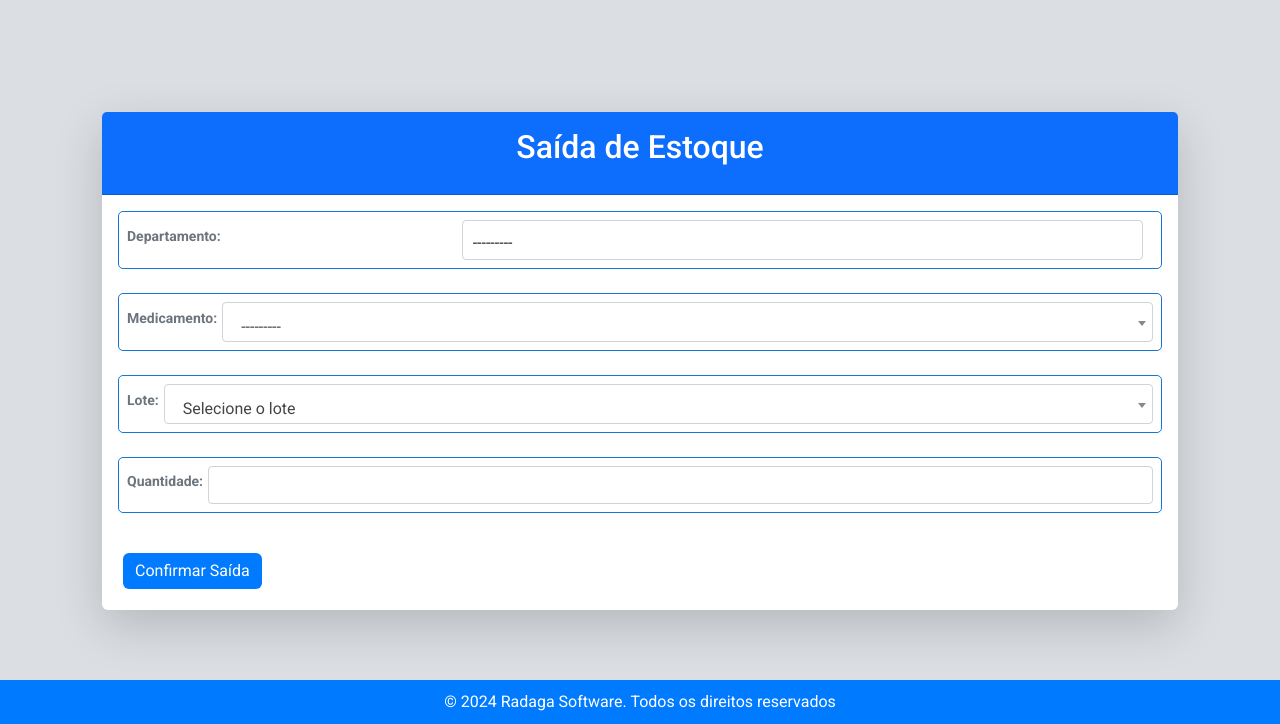
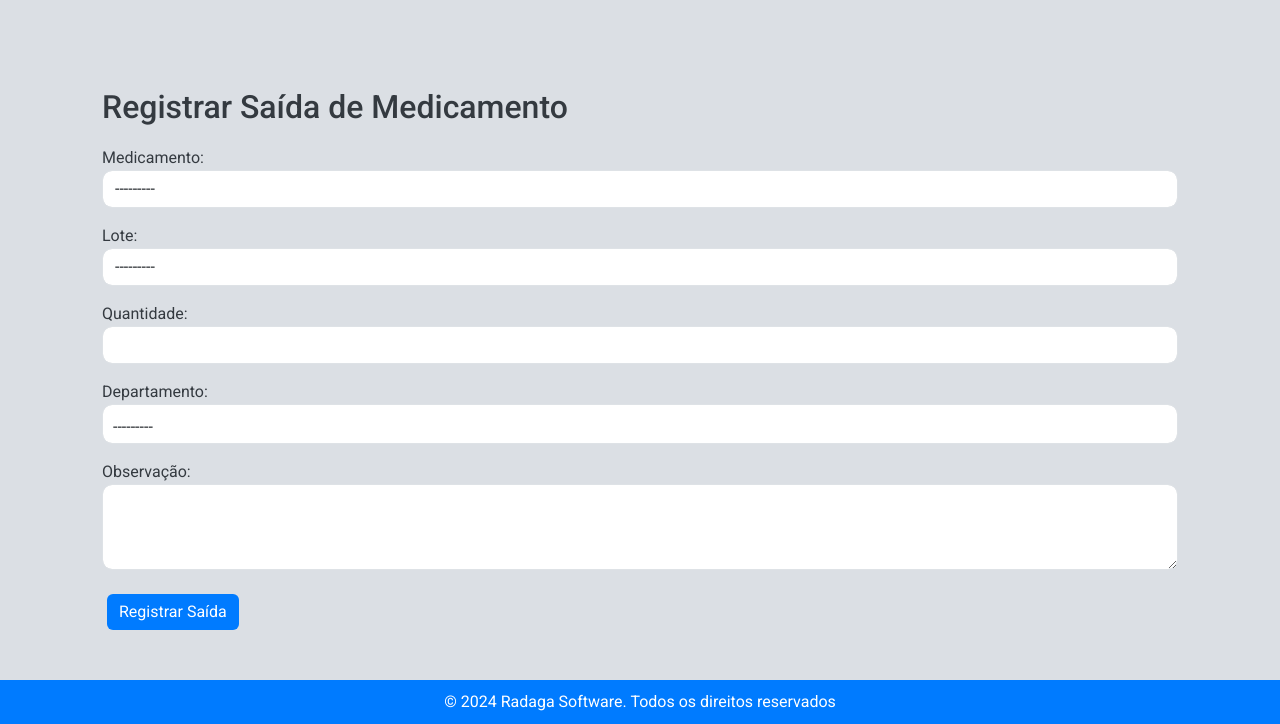
Before and after one commit to rafaolivato/farmacia, a Django app: page /estoque/saida_estoque/ in a window 1280 px wide. Shown: the part 76-800 px from the top of the page. Run offline with Django 3.2, Linux system fonts and the light colour scheme; a user stored in the database is signed in; data comes from the database, SQL or seed files in the repository; both versions use the stored data as it was after the commit; some libraries are stand-ins or nearby versions.

Commit message:
Tentativa acerto da saida medicamento

```diff
--- a/estoque/forms.py
+++ b/estoque/forms.py
@@ -274,58 +274,35 @@ class ItemRequisicaoForm(forms.ModelForm):
 from django import forms
 from .models import SaidaEstoque, Medicamento, DetalhesMedicamento
 
+
+
+from django import forms
+from .models import SaidaEstoque, DetalhesMedicamento, Medicamento
+
 class SaidaEstoqueForm(forms.ModelForm):
     class Meta:
         model = SaidaEstoque
-        fields = ['departamento', 'medicamento', 'lote', 'quantidade']
+        fields = ['medicamento', 'lote', 'quantidade', 'departamento', 'observacao']
         widgets = {
-            'medicamento': forms.Select(attrs={
-                'class': 'select2',
-                'id': 'id_medicamento',  # Garante o atributo id
-            }),
-            'lote': forms.Select(attrs={
-                'class': 'select2',
-                'id': 'id_lote',  # Garante o atributo id
-            }),
-            'quantidade': forms.NumberInput(attrs={
-                'class': 'form-control',
-                'id': 'id_quantidade',  # Garante o atributo id
-            }),
-            'departamento': forms.Select(attrs={
-                'class': 'form-control',
-                'id': 'id_departamento',  # Garante o atributo id
-            }),
+
+            'medicamento': forms.Select(attrs={'class': 'form-control', 'id': 'id_medicamento'}),
+            'lote': forms.Select(attrs={'class': 'form-control', 'id': 'id_lote'}),
+            'quantidade': forms.NumberInput(attrs={'class': 'form-control', 'min': 1}),
+            'departamento': forms.Select(attrs={'class': 'form-control'}),
+            'observacao': forms.Textarea(attrs={'class': 'form-control', 'rows': 3}),
         }
 
     def __init__(self, *args, **kwargs):
-        estabelecimento = kwargs.pop('estabelecimento', None)
+        user = kwargs.pop('user', None)  # Pegamos o usuário logado
         super().__init__(*args, **kwargs)
+        if user:
+            # Filtrar medicamentos e lotes pelo estabelecimento do usuário logado
+            estabelecimento = user.profile.estabelecimento
+            medicamentos_ids = DetalhesMedicamento.objects.filter(
+                estabelecimento=estabelecimento
+            ).values_list('medicamento', flat=True).distinct()
 
-        # Garante a adição de id e name caso faltem
-        for field_name, field in self.fields.items():
-            field.widget.attrs.setdefault('id', f'id_{field_name}')
-            field.widget.attrs.setdefault('name', field_name)
-
-        if estabelecimento:
-            self.fields['medicamento'].queryset = Medicamento.objects.filter(
-                detalhesmedicamento__estoque__estabelecimento=estabelecimento,
-                detalhesmedicamento__quantidade__gt=0
-            ).distinct()
-            if 'medicamento' in self.data:
-                try:
-                    medicamento_id = int(self.data.get('medicamento'))
-                    self.fields['lote'].queryset = DetalhesMedicamento.objects.filter(
-                        medicamento_id=medicamento_id,
-                        estoque__estabelecimento=estabelecimento,
-                        quantidade__gt=0
-                    )
-                except (ValueError, TypeError):
-                    self.fields['lote'].queryset = DetalhesMedicamento.objects.none()
-            elif self.instance.pk:
-                self.fields['lote'].queryset = self.instance.medicamento.detalhesmedicamento_set.filter(
-                    estoque__estabelecimento=estabelecimento,
-                    quantidade__gt=0
-                )
-        else:
-            self.fields['medicamento'].queryset = Medicamento.objects.none()
-            self.fields['lote'].queryset = DetalhesMedicamento.objects.none()
+            self.fields['medicamento'].queryset = Medicamento.objects.filter(id__in=medicamentos_ids)
+            self.fields['lote'].queryset = DetalhesMedicamento.objects.filter(
+                estabelecimento=estabelecimento
+            )
--- a/estoque/templates/estoque/saida_estoque.html
+++ b/estoque/templates/estoque/saida_estoque.html
@@ -1,126 +1,44 @@
-{% extends 'estoque/base.html' %}
+{% extends "estoque/base.html" %}
 
 {% block content %}
-<div class="container mt-5">
-    <div class="card shadow-lg">
-        <div class="card-header bg-primary text-white text-center">
-            <h2 class="logincolor">Saída de Estoque</h2>
-        </div>
-        <div class="card-body">
-            <form method="POST" id="saida-estoque-form">
-                {% csrf_token %}
-                <div class="form-group">
-                    <label for="id_departamento">Departamento:</label>
-                    {{ form.departamento }}
-                </div>
-                <div class="form-group">
-                    <label for="id_medicamento">Medicamento:</label>
-                    <select name="medicamento" class="select2" id="id_medicamento">
-                        <option value="">---------</option>
-                        {% for medicamento in medicamentos %}
-                            <option value="{{ medicamento.id }}">{{ medicamento.nome }}</option>
-                        {% endfor %}
-                    </select>
-                </div>
-                <div class="form-group">
-                    <label for="id_lote">Lote:</label>
-                    <select name="lote" class="select2" id="id_lote">
-                        <option value="">Selecione o lote</option>
-                    </select>
-                </div>
-                <div class="form-group">
-                    <label for="id_quantidade">Quantidade:</label>
-                    {{ form.quantidade }}
-                </div>
-                <button type="submit" class="btn btn-primary mt-3">Confirmar Saída</button>
-                <input type="hidden" id="id_estabelecimento" value="{{ user.profile.estabelecimento.id }}">
+<div class="container">
+    <h2 class="mt-4">Registrar Saída de Medicamento</h2>
+    <form method="post">
+        {% csrf_token %}
+        {{ form.as_p }}
+        <button type="submit" class="btn btn-primary mt-2">Registrar Saída</button>
+    </form>
+</div>
+<script>
+    document.addEventListener("DOMContentLoaded", function() {
+        const medicamentoSelect = document.getElementById("id_medicamento"); // ID do campo medicamento
+        const loteSelect = document.getElementById("id_lote"); // ID do campo lote
 
-            </form>
-        </div>
-    </div>
-</div>
-
-
-<script src="https://code.jquery.com/jquery-3.6.0.min.js"></script>
-<script src="https://cdn.jsdelivr.net/npm/select2@4.1.0-rc.0/dist/js/select2.min.js"></script>
-
-<script>
-    const medicamentoField = $('#id_medicamento');
-    const loteField = $('#id_lote');
-
-medicamentoField.on('change', function () {
-    const medicamentoId = $(this).val();
-    const estabelecimentoId = $('#id_estabelecimento').val();  // Supondo que você tenha um campo escondido com o ID do estabelecimento
-
-    if (medicamentoId && estabelecimentoId) {
-        $.ajax({
-            url: `/api/lotes_por_medicamento/${medicamentoId}/`,  // A URL com o medicamento_id
-            method: 'GET',
-            data: {
-                estabelecimento_id: estabelecimentoId  // Envia o estabelecimento_id na query string
-            },
-            success: function (data) {
-                loteField.html('<option value="">Selecione o lote</option>');
-                if (data.lotes && data.lotes.length > 0) {
-                    data.lotes.forEach(lote => {
-                        loteField.append(
-                            `<option value="${lote.id}">${lote.lote} - Quantidade: ${lote.quantidade}</option>`
-                        );
-                    });
-                } else {
-                    loteField.append('<option value="">Nenhum lote encontrado</option>');
-                }
-            },
-            error: function () {
-                loteField.html('<option value="">Erro ao carregar lotes</option>');
+        // Função para atualizar os lotes
+        medicamentoSelect.addEventListener("change", function() {
+            const medicamentoId = this.value; // Pega o ID do medicamento selecionado
+            if (medicamentoId) {
+                // Faz uma requisição para a API
+                fetch(`/api/lotes_por_medicamento/${medicamentoId}/`)
+                    .then(response => response.json())
+                    .then(data => {
+                        // Limpa os lotes existentes
+                        loteSelect.innerHTML = '<option value="">---------</option>';
+                        // Adiciona os novos lotes ao select
+                        data.forEach(lote => {
+                            const option = document.createElement("option");
+                            option.value = lote.id;
+                            option.textContent = `${lote.codigo} - ${lote.quantidade} disponíveis`;
+                            loteSelect.appendChild(option);
+                        });
+                    })
+                    .catch(error => console.error('Erro ao carregar os lotes:', error));
+            } else {
+                // Se nenhum medicamento for selecionado, limpa os lotes
+                loteSelect.innerHTML = '<option value="">---------</option>';
             }
         });
-    } else {
-        loteField.html('<option value="">Selecione o medicamento e o estabelecimento</option>');
-    }
-});
-
-    $(document).ready(function () {
-    // Inicializa o Select2
-    $('.select2').select2();
-
-    const medicamentoField = $('#id_medicamento');
-    const loteField = $('#id_lote');
-    const estabelecimentoId = $('#id_estabelecimento').val(); // Obtém o ID do estabelecimento
-
-    medicamentoField.on('change', function () {
-        const medicamentoId = $(this).val();
-
-        // Limpa os lotes sempre que o medicamento for alterado
-        loteField.html('<option value="">Selecione o lote</option>');
-
-        if (medicamentoId && estabelecimentoId) {
-            // Faz a requisição para buscar os lotes
-            $.ajax({
-                url: `/api/lotes_por_medicamento/${medicamentoId}/`,
-                method: 'GET',
-                data: { estabelecimento_id: estabelecimentoId },
-                success: function (data) {
-                    if (data.lotes && data.lotes.length > 0) {
-                        data.lotes.forEach(lote => {
-                            loteField.append(
-                                `<option value="${lote.id}">${lote.lote} - Quantidade: ${lote.quantidade}</option>`
-                            );
-                        });
-                    } else {
-                        loteField.append('<option value="">Nenhum lote encontrado</option>');
-                    }
-                },
-                error: function () {
-                    loteField.html('<option value="">Erro ao carregar lotes</option>');
-                }
-            });
-        } else {
-            loteField.html('<option value="">Selecione o medicamento e o estabelecimento</option>');
-        }
     });
-});
-
 </script>
 
 {% endblock %}
--- a/estoque/urls.py
+++ b/estoque/urls.py
@@ -36,7 +36,7 @@ urlpatterns = [
     path('cadastrar_medicamento/', views.cadastrar_medicamento, name='cadastrar_medicamento'),
     path('sucesso/',sucesso, name='sucesso'),
     path('accounts/', include('django.contrib.auth.urls')),
-    path('saida_estoque/', saida_estoque, name='saida_estoque'),
+    path('saida_estoque/', views.saida_estoque, name='saida_estoque'),
     path('estoque/dispensacoes/<int:id>/', views.detalhes_dispensacao, name='detalhes_dispensacao'),
     path('distribuicao-sem-requisicao/', views.distribuicao_sem_requisicao, name='distribuicao_sem_requisicao'),
     path('distribuicoes/', views.consultar_distribuicoes, name='consultar_distribuicoes'),
--- a/estoque/views.py
+++ b/estoque/views.py
@@ -428,75 +428,57 @@ def detalhes_dispensacao(request, id):
 from django.http import JsonResponse
 from .models import DetalhesMedicamento
 
-from django.http import JsonResponse
-from .models import DetalhesMedicamento
+def lotes_por_medicamento(request, medicamento_id):
+    lotes = DetalhesMedicamento.objects.filter(medicamento_id=medicamento_id)
+    data = [
+        {"id": lote.id, "codigo": lote.codigo_lote, "quantidade": lote.quantidade_disponivel}
+        for lote in lotes
+    ]
+    return JsonResponse(data, safe=False)
 
-def lotes_por_medicamento(request, medicamento_id):
-    estabelecimento = request.user.profile.estabelecimento
-    lotes = DetalhesMedicamento.objects.filter(
-        medicamento_id=medicamento_id,
-        estabelecimento=estabelecimento,
-        quantidade__gt=0
-    ).values('id', 'codigo', 'quantidade')
-
-    return JsonResponse(list(lotes), safe=False)
 
 
 
 
 from django.shortcuts import render, redirect
-from django.utils import timezone
+from django.contrib.auth.decorators import login_required
+from django.contrib import messages
 from .forms import SaidaEstoqueForm
-from .models import SaidaEstoque, DetalhesMedicamento, Medicamento
+from .models import DetalhesMedicamento, Estoque
+from django.utils.timezone import now
 
+@login_required
 def saida_estoque(request):
-    # Obtém o estabelecimento do perfil do usuário logado
-    estabelecimento = request.user.profile.estabelecimento
+    if request.method == 'POST':
+        form = SaidaEstoqueForm(request.POST, user=request.user)
+        if form.is_valid():
+            saida = form.save(commit=False)
+            saida.data_atendimento = now()  # Define a data/hora atual
+            saida.save()
+            saida.user = request.user.username
+            lote = saida.lote
 
-    # Buscar os medicamentos disponíveis para o estabelecimento
-    medicamentos = Medicamento.objects.filter(
-        detalhesmedicamento__estoque__estabelecimento=estabelecimento,
-        detalhesmedicamento__quantidade__gt=0
-    ).distinct()
+            # Verificar se o lote pertence ao estabelecimento do usuário
+            if lote.estabelecimento != request.user.profile.estabelecimento:
+                messages.error(request, "O lote selecionado não pertence ao seu estabelecimento.")
+                return redirect('saida_estoque')
 
-    # Se o método da requisição for POST
-    if request.method == 'POST':
-        form = SaidaEstoqueForm(request.POST, estabelecimento=estabelecimento)
-        if form.is_valid():
-            # Preencher a data de atendimento
-            saida = form.save(commit=False)
-            saida.data_atendimento = timezone.now()  # Data de atendimento
+            # Verificar se há quantidade suficiente no lote
+            if lote.quantidade < saida.quantidade:
+                messages.error(request, "Quantidade insuficiente no lote selecionado.")
+                return redirect('saida_estoque')
+
+            # Atualizar a quantidade no lote e salvar a saída
+            lote.quantidade -= saida.quantidade
+            lote.save()
             saida.save()
 
-            # Atualizar a quantidade do lote no estoque
-            medicamento = form.cleaned_data['medicamento']
-            lote = form.cleaned_data['lote']
-            quantidade = form.cleaned_data['quantidade']
+            messages.success(request, "Saída registrada com sucesso!")
+            return redirect('saida_estoque')
+    else:
+        form = SaidaEstoqueForm(user=request.user)
 
-            # Encontrar o lote correspondente
-            detalhes_medicamento = DetalhesMedicamento.objects.get(id=lote.id)
-
-            # Verificar se há quantidade suficiente
-            if detalhes_medicamento.quantidade >= quantidade:
-                # Atualizar a quantidade do lote
-                detalhes_medicamento.quantidade -= quantidade
-                detalhes_medicamento.save()
-            else:
-                # Caso a quantidade seja insuficiente
-                form.add_error('quantidade', 'Estoque insuficiente para esse medicamento.')
-
-            return redirect('sucesso')  # Redireciona para a página de sucesso após salvar
-    else:
-        # Inicializa o formulário e passa os medicamentos para o contexto
-        form = SaidaEstoqueForm(estabelecimento=estabelecimento)
-
-    # Passa o formulário e a lista de medicamentos para o template
-    return render(request, 'estoque/saida_estoque.html', {
-        'form': form,
-        'medicamentos': medicamentos  # Passando os medicamentos para o template
-    })
-
-
+    return render(request, 'estoque/saida_estoque.html', {'form': form})
 
 
 
--- a/farmacia/urls.py
+++ b/farmacia/urls.py
@@ -23,10 +23,13 @@ from django.conf.urls.static import static
 from django.views.generic import RedirectView
 from django.contrib.auth import views as auth_views
 from estoque import views as estoque_views  # Importe suas views
+from estoque.views import lotes_por_medicamento
 
 urlpatterns = [
     path('admin/', admin.site.urls),
+
     path('estoque/', include('estoque.urls')),
+    path('api/lotes_por_medicamento/<int:medicamento_id>/', lotes_por_medicamento, name='lotes_por_medicamento'),
     path('login/', auth_views.LoginView.as_view(template_name='estoque/login.html', redirect_authenticated_user=True), name='login'),  # URL de login
     path('', RedirectView.as_view(url='/estoque/', permanent=True)),  # Redireciona a URL raiz para /estoque/
 
```
Also changed, not shown: estoque/models.py (+9 -2 lines), db.sqlite3, estoque/migrations/0004_alter_saidaestoque_data_atendimento.py (added).
